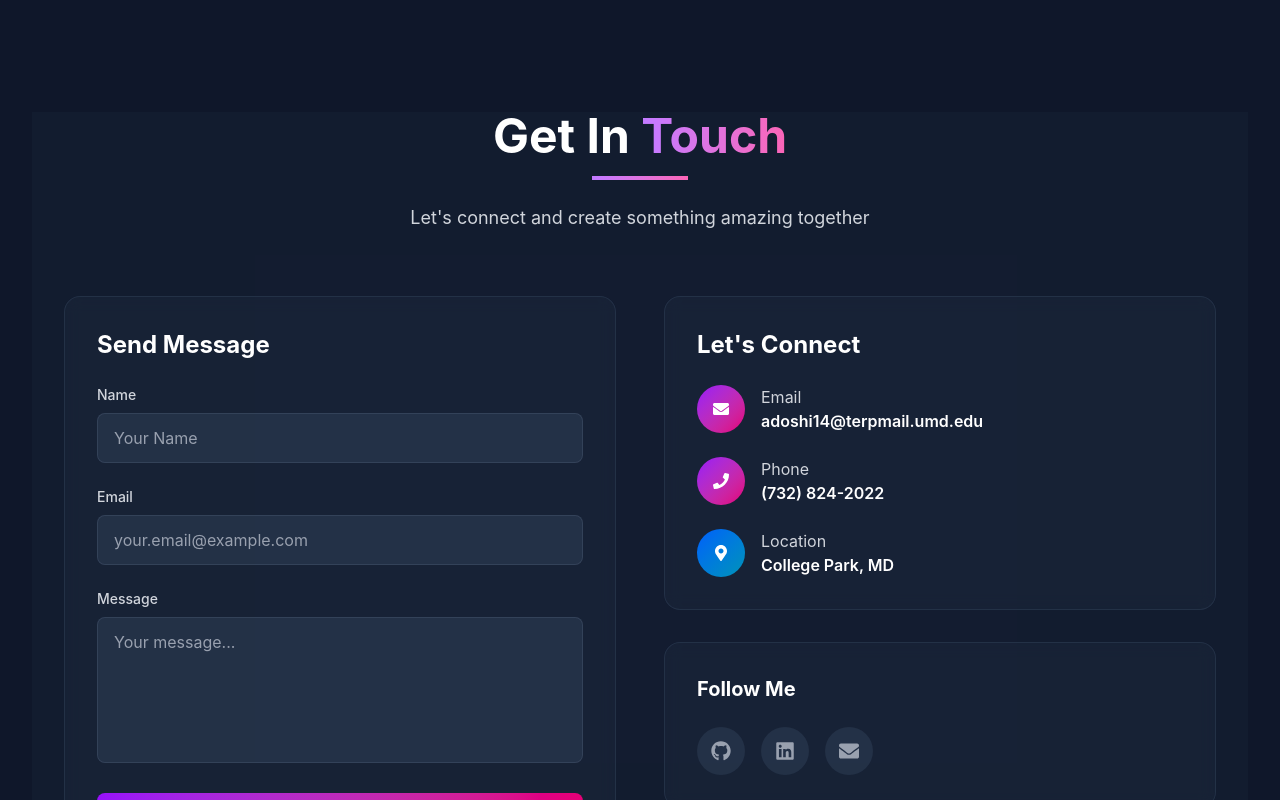
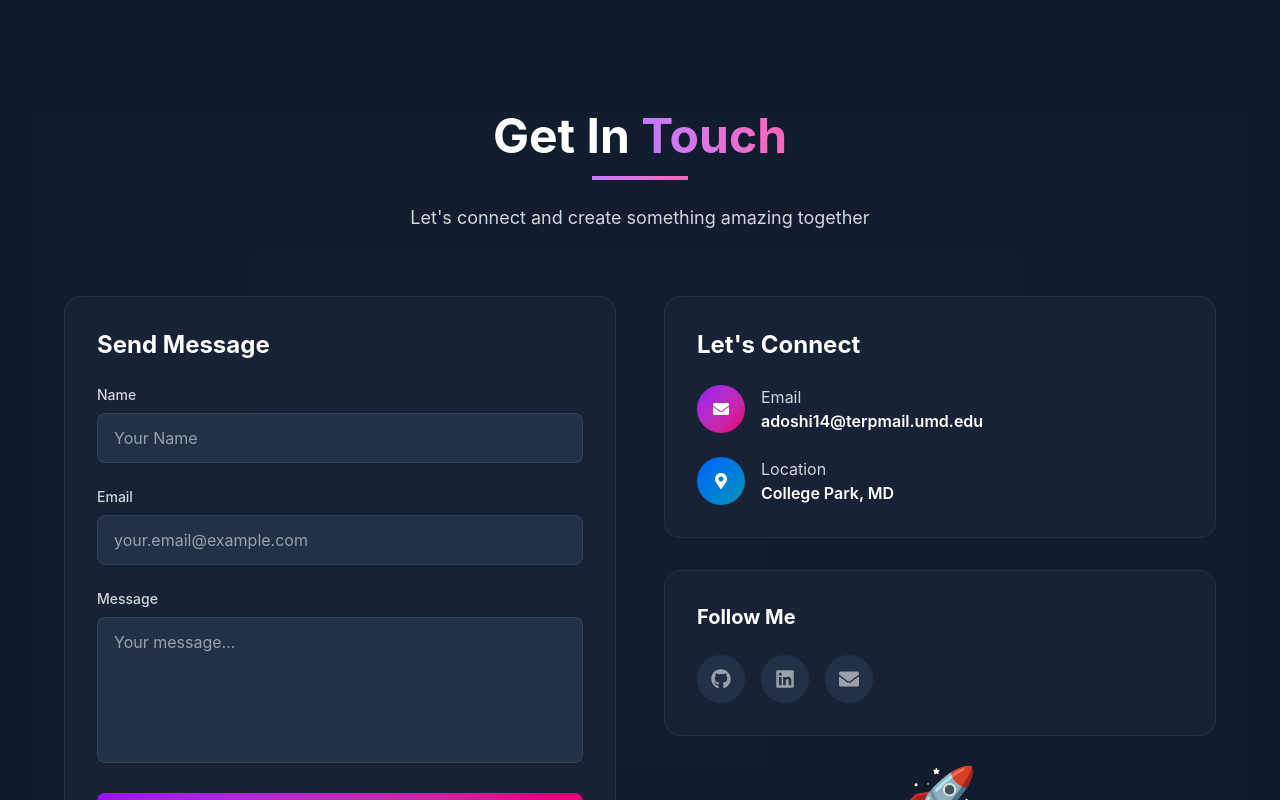
Before and after one commit to captainprice99/My-Portfolio, a Next.js app in the folder my-portfolio/: page /contact in a window 1280 px wide. Shown: the top 800 px of the page. Built offline with nearby package versions, Linux system fonts and the light colour scheme.

Commit message:
privacy change

```diff
--- a/my-portfolio/src/app/components/Contact.tsx
+++ b/my-portfolio/src/app/components/Contact.tsx
@@ -3,7 +3,7 @@
 import { motion } from 'framer-motion';
 import { useInView } from 'framer-motion';
 import { useRef, useState } from 'react';
-import { FaGithub, FaLinkedin, FaEnvelope, FaPhone, FaMapMarkerAlt } from 'react-icons/fa';
+import { FaGithub, FaLinkedin, FaEnvelope, FaMapMarkerAlt } from 'react-icons/fa';
 
 const Contact = () => {
   const ref = useRef(null);
@@ -207,16 +207,6 @@ const Contact = () => {
                 </div>
 
                 <div className="flex items-center space-x-4">
-                  <div className="w-12 h-12 bg-gradient-to-br from-purple-600 to-pink-600 rounded-full flex items-center justify-center">
-                    <FaPhone className="text-white" />
-                  </div>
-                  <div>
-                    <p className="text-gray-300">Phone</p>
-                    <p className="text-white font-semibold">(732) 824-2022</p>
-                  </div>
-                </div>
-
-                <div className="flex items-center space-x-4">
                   <div className="w-12 h-12 bg-gradient-to-br from-blue-600 to-cyan-600 rounded-full flex items-center justify-center">
                     <FaMapMarkerAlt className="text-white" />
                   </div>
```
